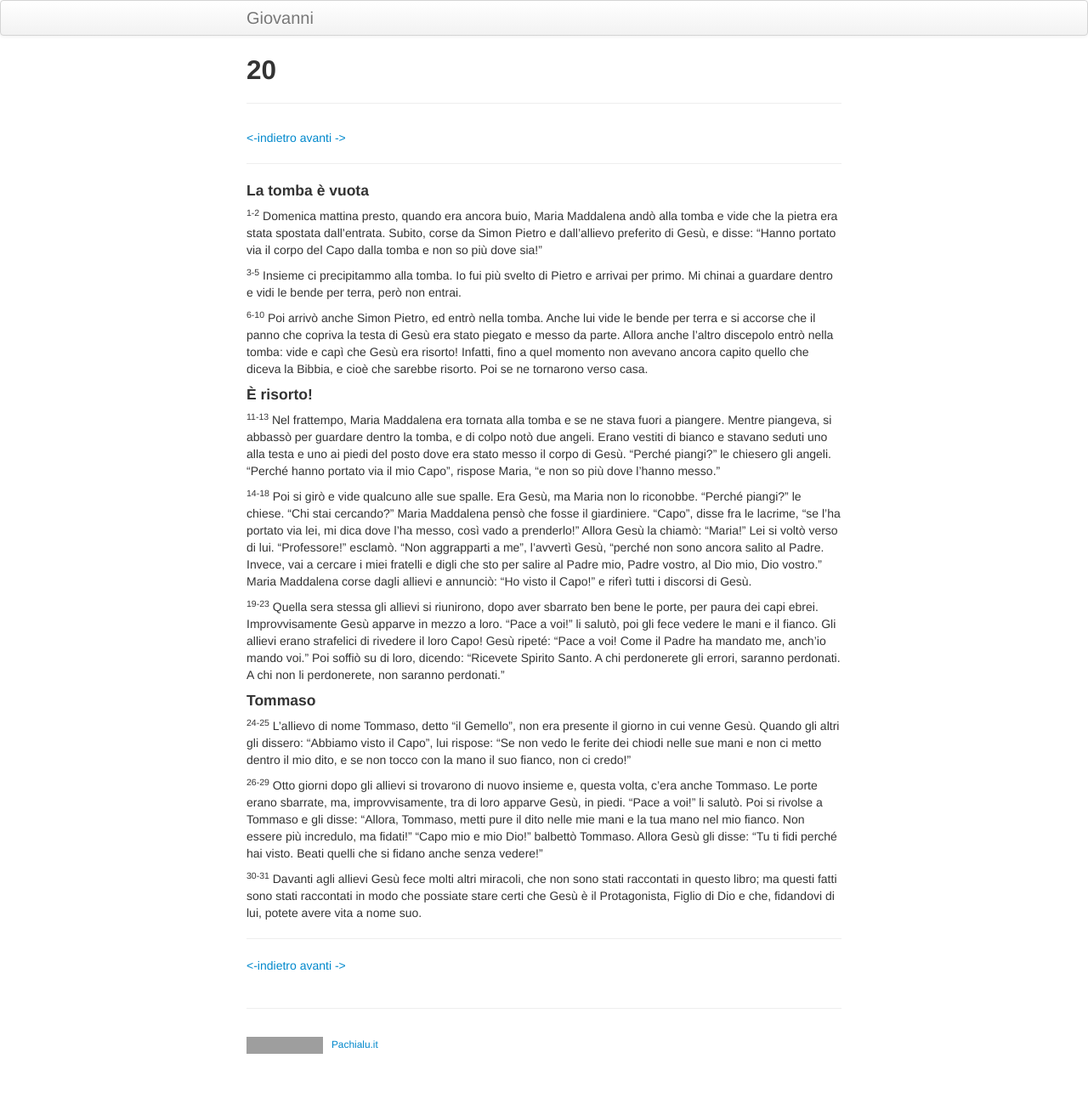
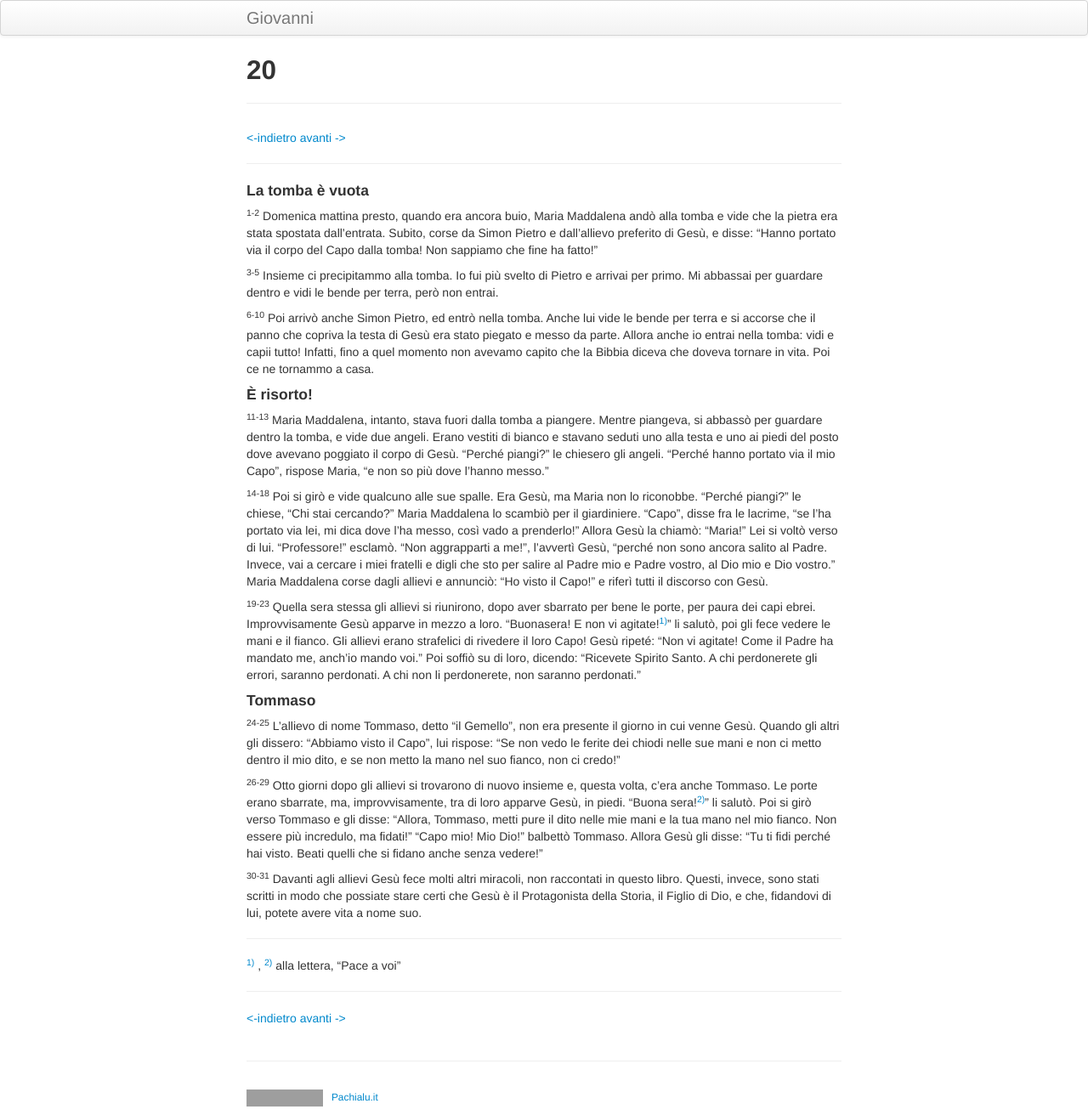
Before and after one commit to pachialu/giovanni_pages, a Jekyll site: the page built from pages/gv20.md, in a window 1280 px wide. Shown: the whole page at 85% size. Built offline with Jekyll 4.4.1, drawn with Linux system fonts in a browser that asks for light colours; before the commit the page ends 1250 px from its top, so only the background shows below that; grey boxes are pictures that could not be loaded.

Commit message:
revisionato tutto cap 20

```diff
--- a/pages/gv20.md
+++ b/pages/gv20.md
@@ -10,72 +10,77 @@ title: 20
 <sup>1-2</sup> Domenica mattina presto, quando era ancora buio, Maria
 Maddalena andò alla tomba e vide che la pietra era stata spostata
 dall'entrata. Subito, corse da Simon Pietro e dall'allievo preferito di
-Gesù, e disse: “Hanno portato via il corpo del Capo dalla tomba e non so
-più dove sia!”
+Gesù, e disse: “Hanno portato via il corpo del Capo dalla tomba! Non
+sappiamo che fine ha fatto!”
 
 <sup>3-5</sup> Insieme ci precipitammo alla tomba. Io fui più svelto di
-Pietro e arrivai per primo. Mi chinai a guardare dentro e vidi le bende
-per terra, però non entrai.
+Pietro e arrivai per primo. Mi abbassai per guardare dentro e vidi le
+bende per terra, però non entrai.
 
 <sup>6-10</sup> Poi arrivò anche Simon Pietro, ed entrò nella tomba.
 Anche lui vide le bende per terra e si accorse che il panno che copriva
-la testa di Gesù era stato piegato e messo da parte. Allora anche
-l'altro discepolo entrò nella tomba: vide e capì che Gesù era risorto!
-Infatti, fino a quel momento non avevano ancora capito quello che diceva
-la Bibbia, e cioè che sarebbe risorto. Poi se ne tornarono verso casa.
+la testa di Gesù era stato piegato e messo da parte. Allora anche io
+entrai nella tomba: vidi e capii tutto! Infatti, fino a quel momento non
+avevamo capito che la Bibbia diceva che doveva tornare in vita. Poi ce
+ne tornammo a casa.
 
 #### È risorto!
 
-<sup>11-13</sup> Nel frattempo, Maria Maddalena era tornata alla tomba e
-se ne stava fuori a piangere. Mentre piangeva, si abbassò per guardare
-dentro la tomba, e di colpo notò due angeli. Erano vestiti di bianco e
-stavano seduti uno alla testa e uno ai piedi del posto dove era stato
-messo il corpo di Gesù. “Perché piangi?” le chiesero gli angeli. “Perché
-hanno portato via il mio Capo”, rispose Maria, “e non so più dove
-l'hanno messo.”
+<sup>11-13</sup> Maria Maddalena, intanto, stava fuori dalla tomba a
+piangere. Mentre piangeva, si abbassò per guardare dentro la tomba, e
+vide due angeli. Erano vestiti di bianco e stavano seduti uno alla testa
+e uno ai piedi del posto dove avevano poggiato il corpo di Gesù. “Perché
+piangi?” le chiesero gli angeli. “Perché hanno portato via il mio Capo”,
+rispose Maria, “e non so più dove l'hanno messo.”
 
 <sup>14-18</sup> Poi si girò e vide qualcuno alle sue spalle. Era Gesù,
-ma Maria non lo riconobbe. “Perché piangi?” le chiese. “Chi stai
-cercando?” Maria Maddalena pensò che fosse il giardiniere. “Capo”, disse
+ma Maria non lo riconobbe. “Perché piangi?” le chiese, “Chi stai
+cercando?” Maria Maddalena lo scambiò per il giardiniere. “Capo”, disse
 fra le lacrime, “se l'ha portato via lei, mi dica dove l'ha messo, così
 vado a prenderlo!” Allora Gesù la chiamò: “Maria!” Lei si voltò verso di
-lui. “Professore!” esclamò. “Non aggrapparti a me”, l'avvertì Gesù,
+lui. “Professore!” esclamò. “Non aggrapparti a me!”, l'avvertì Gesù,
 “perché non sono ancora salito al Padre. Invece, vai a cercare i miei
-fratelli e digli che sto per salire al Padre mio, Padre vostro, al Dio
-mio, Dio vostro.” Maria Maddalena corse dagli allievi e annunciò: “Ho
-visto il Capo!” e riferì tutti i discorsi di Gesù.
+fratelli e digli che sto per salire al Padre mio e Padre vostro, al Dio
+mio e Dio vostro.” Maria Maddalena corse dagli allievi e annunciò: “Ho
+visto il Capo!” e riferì tutti il discorso con Gesù.
 
 <sup>19-23</sup> Quella sera stessa gli allievi si riunirono, dopo aver
-sbarrato ben bene le porte, per paura dei capi ebrei. Improvvisamente
-Gesù apparve in mezzo a loro. “Pace a voi!” li salutò, poi gli fece
-vedere le mani e il fianco. Gli allievi erano strafelici di rivedere il
-loro Capo! Gesù ripeté: “Pace a voi! Come il Padre ha mandato me,
-anch'io mando voi.” Poi soffiò su di loro, dicendo: “Ricevete Spirito
-Santo. A chi perdonerete gli errori, saranno perdonati. A chi non li
-perdonerete, non saranno perdonati.”
+sbarrato per bene le porte, per paura dei capi ebrei. Improvvisamente
+Gesù apparve in mezzo a loro. “Buonasera! E non vi
+agitate!<sup><a href="#fn__1" id="fnt__1" class="fn_top">1)</a></sup>”
+li salutò, poi gli fece vedere le mani e il fianco. Gli allievi erano
+strafelici di rivedere il loro Capo! Gesù ripeté: “Non vi agitate! Come
+il Padre ha mandato me, anch'io mando voi.” Poi soffiò su di loro,
+dicendo: “Ricevete Spirito Santo. A chi perdonerete gli errori, saranno
+perdonati. A chi non li perdonerete, non saranno perdonati.”
 
 #### Tommaso
 
 <sup>24-25</sup> L'allievo di nome Tommaso, detto “il Gemello”, non era
 presente il giorno in cui venne Gesù. Quando gli altri gli dissero:
 “Abbiamo visto il Capo”, lui rispose: “Se non vedo le ferite dei chiodi
-nelle sue mani e non ci metto dentro il mio dito, e se non tocco con la
-mano il suo fianco, non ci credo!”
+nelle sue mani e non ci metto dentro il mio dito, e se non metto la mano
+nel suo fianco, non ci credo!”
 
 <sup>26-29</sup> Otto giorni dopo gli allievi si trovarono di nuovo
 insieme e, questa volta, c’era anche Tommaso. Le porte erano sbarrate,
-ma, improvvisamente, tra di loro apparve Gesù, in piedi. “Pace a voi!”
-li salutò. Poi si rivolse a Tommaso e gli disse: “Allora, Tommaso, metti
+ma, improvvisamente, tra di loro apparve Gesù, in piedi. “Buona
+sera!<sup><a href="#fn__2" id="fnt__2" class="fn_top">2)</a></sup>” li
+salutò. Poi si girò verso Tommaso e gli disse: “Allora, Tommaso, metti
 pure il dito nelle mie mani e la tua mano nel mio fianco. Non essere più
-incredulo, ma fidati!” “Capo mio e mio Dio!” balbettò Tommaso. Allora
+incredulo, ma fidati!” “Capo mio! Mio Dio!” balbettò Tommaso. Allora
 Gesù gli disse: “Tu ti fidi perché hai visto. Beati quelli che si fidano
 anche senza vedere!”
 
 <sup>30-31</sup> Davanti agli allievi Gesù fece molti altri miracoli,
-che non sono stati raccontati in questo libro; ma questi fatti sono
-stati raccontati in modo che possiate stare certi che Gesù è il
-Protagonista, Figlio di Dio e che, fidandovi di lui, potete avere vita a
-nome suo.
+non raccontati in questo libro. Questi, invece, sono stati scritti in
+modo che possiate stare certi che Gesù è il Protagonista della Storia,
+il Figlio di Dio, e che, fidandovi di lui, potete avere vita a nome suo.
+
+--------------------------------
+<sup><a href="#fnt__1" id="fn__1" class="fn_bot">1)</a></sup> ,
+<sup><a href="#fnt__2" id="fn__2" class="fn_bot">2)</a></sup>
+alla lettera, “Pace a voi”
 
 --------------------------------
 [<-indietro](gv19.html) [avanti ->](gv21.html)
```
